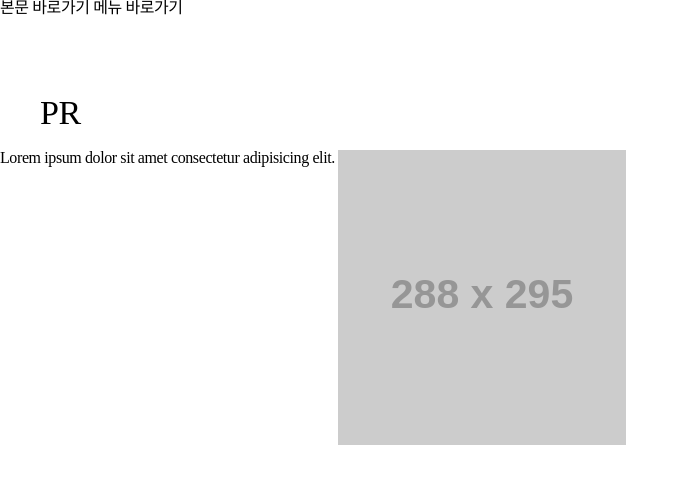
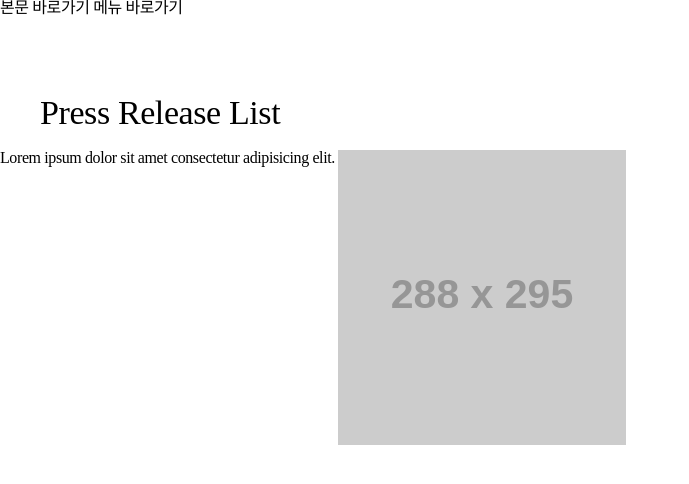
Before and after one commit to bywoch/press_release_list, a plain HTML site: page index.html in a window 1280 px wide. Shown: the whole page, without its empty margins (0-689 px from the left). Drawn offline with Linux system fonts and the light colour scheme; placeholder pictures from the web are drawn by us.

Commit message:
update PRL

```diff
--- a/index.html
+++ b/index.html
@@ -101,7 +101,7 @@
                 </div>
             </section> -->
             <section class="main-pr">
-                <h3>PR</h3>
+                <h3>Press Release List</h3>
                 <!-- 게시판 8개 불러오기  -->
                 <a href="#">
                     <span class="txt">Lorem ipsum dolor sit amet consectetur adipisicing elit.</span>
```
